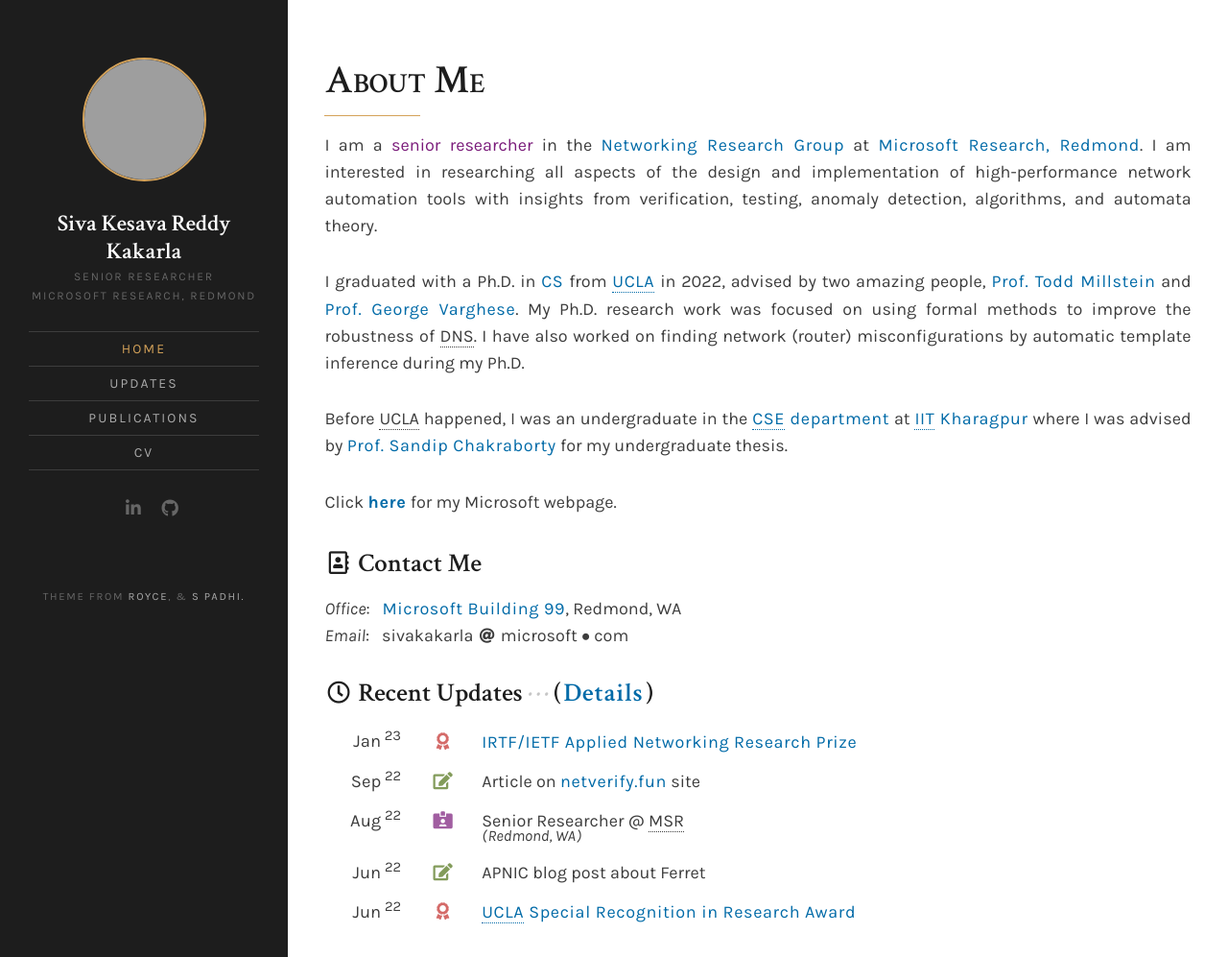
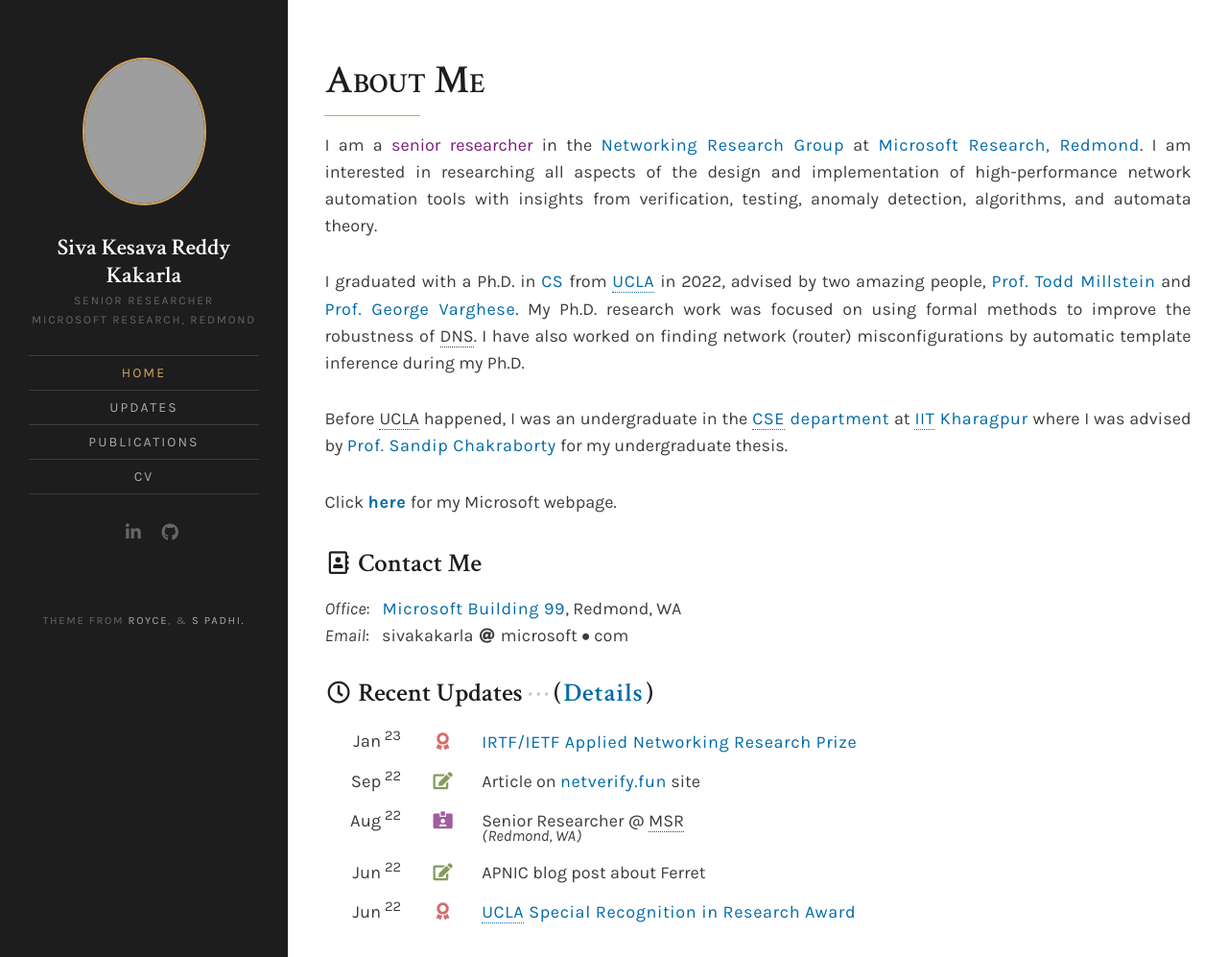
Before and after one commit to SivaKesava1/sivakesava1.github.io, a Jekyll site: the page built from index.md, in a window 1280 px wide and 997 px high. Shown: the whole window at 96% size. Built offline with Jekyll 4.4.1, drawn with Linux system fonts in a browser that asks for light colours; nearby versions of some CDN libraries; a style sheet for code colours, icons or effects is not loaded; grey boxes are pictures that could not be loaded.

Commit message:
profile image updated

```diff
--- a/_sass/_media-queries.scss
+++ b/_sass/_media-queries.scss
@@ -142,7 +142,7 @@
     max-height: 100px;
   }
   .profile .avatar {
-    height: 125px;
+    height: 150px;
     width: 125px;
   }
   .site-title {
```
Also changed, not shown: assets/images/favicon.ico, 3 other files.
